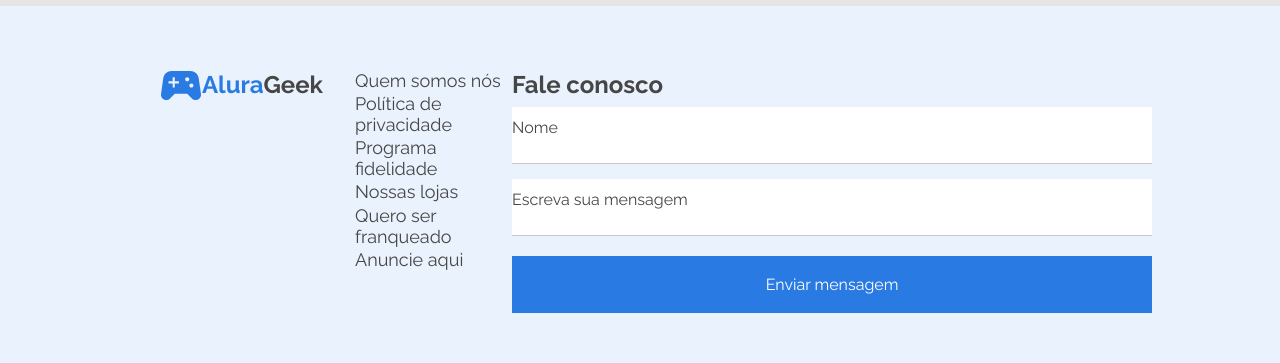
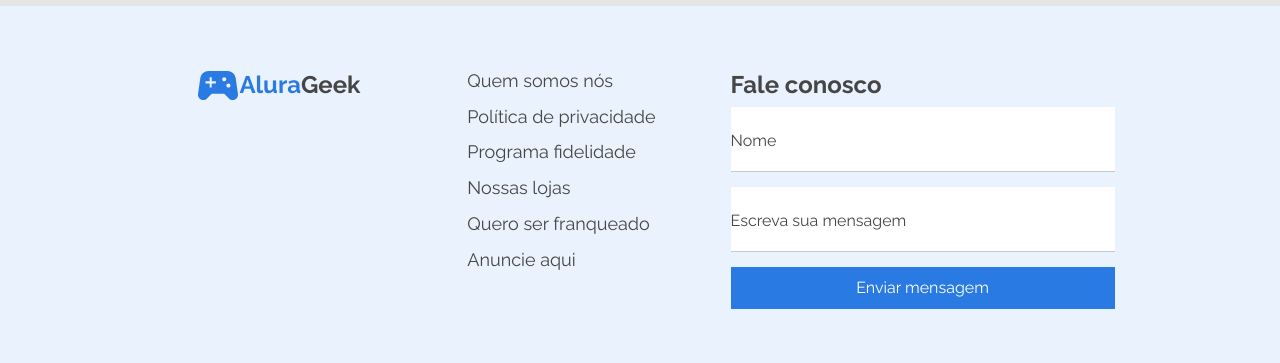
Before and after one commit to jubbeez/E-commerce-AluraGeek, a plain HTML site: page home.html in a window 1280 px wide. Shown: the part 1615-1978 px from the top of the page. Drawn offline with Linux system fonts and the light colour scheme.

Commit message:
arrumando footer form

```diff
--- a/footer.css
+++ b/footer.css
@@ -22,20 +22,43 @@ footer{
     font-size: 18px;
 }
 
-footer form {
+.input-footer-container {
+    position: relative;
     display: flex;
     flex-direction: column;
-    align-items: flex-start;
+    justify-content: flex-end;
+    box-sizing: border-box;
+    padding: 0.5rem 0rem;
 }
 
-footer .form{
-    resize: none;
-    display: block;
-    margin-top: 1rem;
-    padding: 3% 2%;
-    width: 100%;
+.input-footer {
+    box-sizing: border-box;
+    box-shadow: 0px 1px #C8C8C8;
+    height: 4rem;
+    width: 30vw;
+}
+.input-footer::placeholder {
+    visibility: hidden;
+    color: #00000000;
+}
+
+.input-footer:focus {
     outline: none;
-    box-shadow: 0px 1px #C8C8C8;
+}
+
+.input-footer-label {
+    position: absolute;
+    font-size: 1rem;
+    top: 2rem;
+    transition: all .25s;
+}
+
+.input-footer:not(:placeholder-shown) + .input-footer-label, .input-footer:focus + .input-footer-label {
+    font-size: 0.5rem;
+    top: 0.25rem;
+    transition: all .25s;
+    font-size: 0.9rem;
+    padding-top: 0.5%;
 }
 
 .btn{
--- a/home.html
+++ b/home.html
@@ -253,14 +253,14 @@
 
         <h2>Fale conosco</h2>
 
-        <div class="input-container">
-            <input type="text" id="nome" class="input" required placeholder="">
-            <label for="nome" class="input-label">Nome</label>
+        <div class="input-footer-container">
+            <input type="text" id="nome" class="input-footer" required placeholder="">
+            <label for="nome" class="input-footer-label">Nome</label>
         </div>
 
-        <div class="input-container">
-            <input type="text" id="mensagem" class="input" required placeholder="">
-            <label for="mensagem" class="input-label">Escreva sua mensagem</label>
+        <div class="input-footer-container">
+            <input type="text" id="mensagem" class="input-footer" required placeholder="">
+            <label for="mensagem" class="input-footer-label">Escreva sua mensagem</label>
         </div>
 
         <input type="submit" value="Enviar mensagem" class="btn-enviarMensagem btn" data-button>
```
Also changed, not shown: adicionarNovoProduto.html (+6 -6 lines), login.html (+6 -6 lines), produtos.html (+6 -6 lines).
